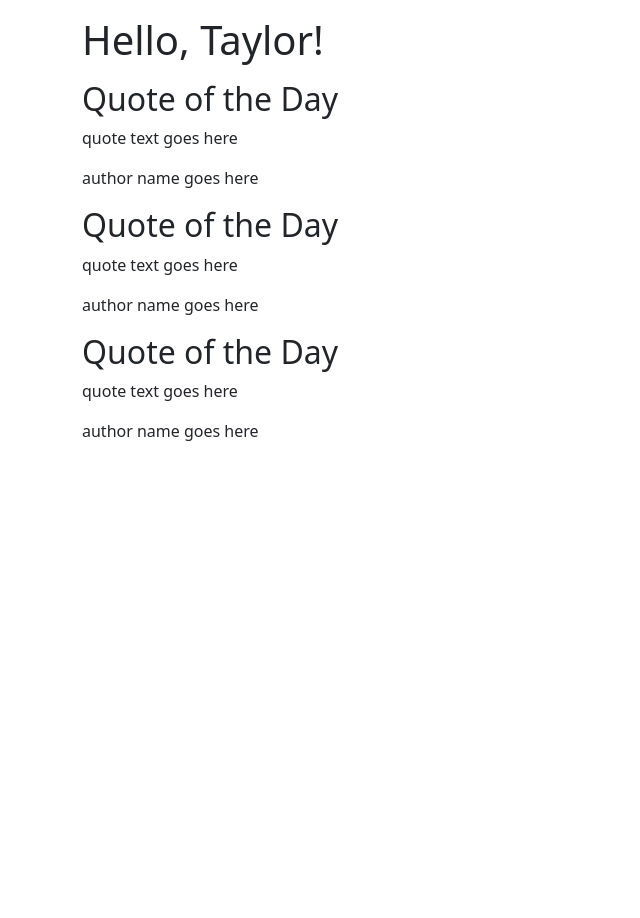
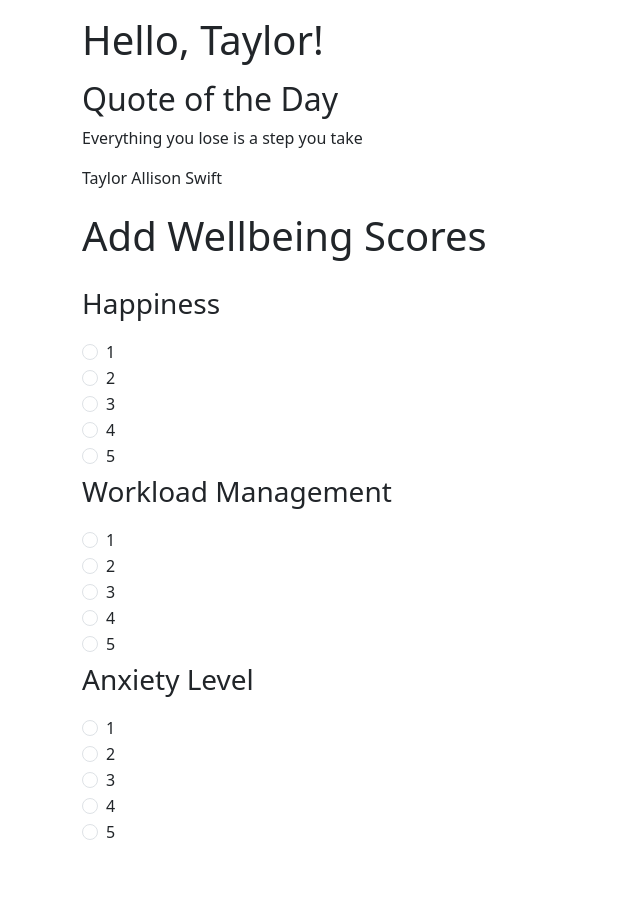
Before and after one commit to aungminthant13/DailyZen, a PHP site: page /home.php in a window 1280 px wide. Shown: the whole page, without its empty margins (0-640 px from the left). Before the commit the page ends 441 px from the top, so only its background shows below. Run offline with PHP 8.4, Linux system fonts and the light colour scheme.

Commit message:
before homepage redesign

```diff
--- a/app/home.php
+++ b/app/home.php
@@ -36,29 +36,13 @@
             <div class="block">
                 <h2>Quote of the Day</h2>
                 <blockquote>
-                        <p>quote text goes here</p>
-                        <p>author name goes here</p>
+                    <p>Everything you lose is a step you take</p>
+                    <p>Taylor Allison Swift</p>
                 </blockquote>
             </div>
 
             <div class="block">
-                <h2>Quote of the Day</h2>
-                    <blockquote>
-                        <p>quote text goes here</p>
-                        <p>author name goes here</p>
-                    </blockquote>
-            </div>
-
-            <div class="block">
-                <h2>Quote of the Day</h2>
-                    <blockquote>
-                        <p>quote text goes here</p>
-                        <p>author name goes here</p>
-                    </blockquote>
-            </div>
-
-        </div>
-        <!-- <p class="fs-1">Add Wellbeing Scores</p>
+                <p class="fs-1">Add Wellbeing Scores</p>
 
                 <div class="row">
                     <p class="fs-3">Happiness</p>
@@ -142,7 +126,14 @@
                             </div>
                         </form>
                     </div>
-            </div> -->
+                </div>
+            </div>
+            <br>
+            <br>
+            <br>
+
+        </div>
+
 
     </main>
     <footer>
--- a/css/style.css
+++ b/css/style.css
@@ -93,9 +93,9 @@ html, body {
 
 .block {
     background-color: #ffffff;
-    border-width: 1px;
+    /* border-width: 1px;
     border-color: #464343;
-    border-style: solid;
+    border-style: solid; */
     border-radius: 5px;
 
     padding: 40px;
```
Lines whose indentation alone changed are shown as unchanged.
